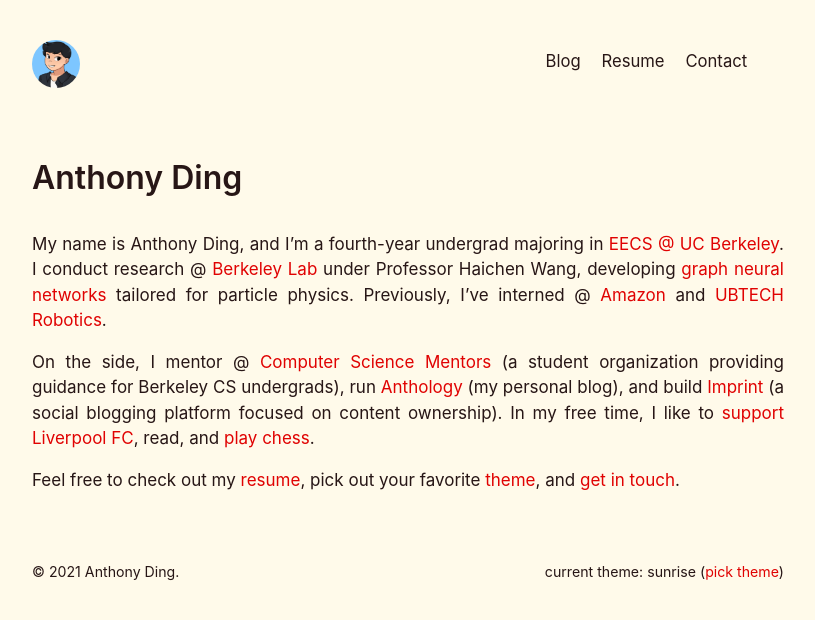
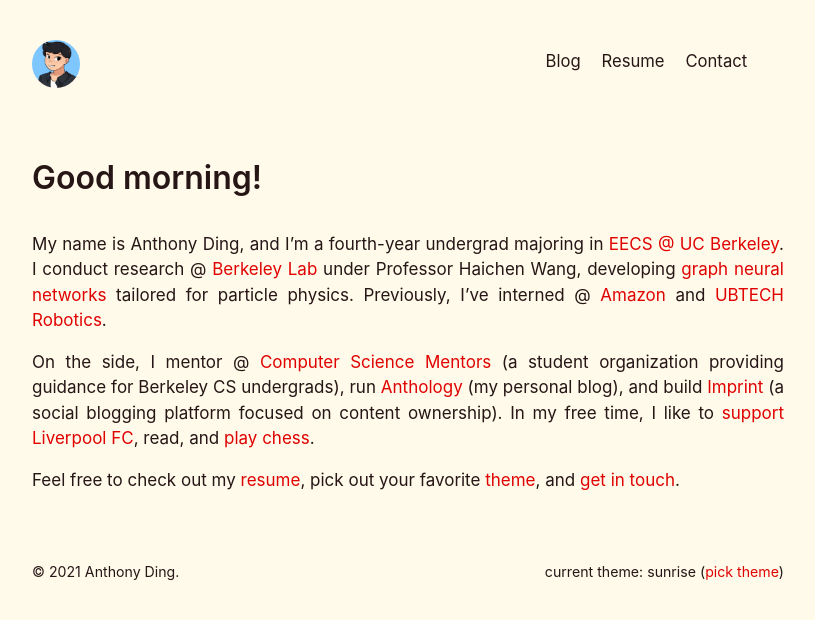
Before and after one commit to dinganthony/virtual-home-base, a Jekyll site: the page built from index.md, in a window 1280 px wide. Shown: the top 620 px of the page, without its empty margins (232-1047 px from the left). Built offline with Jekyll 4.4.1, drawn with Linux system fonts in a browser that asks for light colours.

Commit message:
Updated site domain metadata and added greeting

```diff
--- a/_config.yml
+++ b/_config.yml
@@ -2,7 +2,7 @@
 title: Anthony Ding
 tagline: anthony ding
 blogname: anfield away from home
-url: https://dinganthony.github.io
+url: https://anthonydi.ng
 paginate: 1
 paginate_path: "/blog/page:num/"
 baseurl: ""
@@ -44,7 +44,7 @@ sass:
 # Specify the author for blog posts
 author:
   name: Anthony Ding
-  url: https://dinganthony.github.io
+  url: https://anthonydi.ng
   email: anthonyding@berkeley.edu
 
 # Custom vars
--- a/_layouts/page.html
+++ b/_layouts/page.html
@@ -4,7 +4,7 @@ layout: default
 
 <article class="page">
   {% if page.title == "Home" %}
-    <h1 class="page-title">Anthony Ding</h1>
+    <h1 class="page-title" id="greeting"></h1>
   {% elsif page.title == "Resume" %}
     <h1 style="text-align: center" class="page-title">Anthony Ding</h1>
   {% elsif page.title == "About" %}
--- a/theme.js
+++ b/theme.js
@@ -29,11 +29,11 @@ if (custom) {
 }
 
 if (h >= 5 && h < 12) {
-    greeting = "Good morning";
+    greeting = "Good morning!";
 } else if (h >= 12 && h < 18) {
-    greeting = "Good afternoon";
+    greeting = "Good afternoon!";
 } else {
-    greeting = "Good evening";
+    greeting = "Good evening!";
 }
 document.getElementById("theme-display").innerHTML = theme;
 theme = theme.toLowerCase();
```
